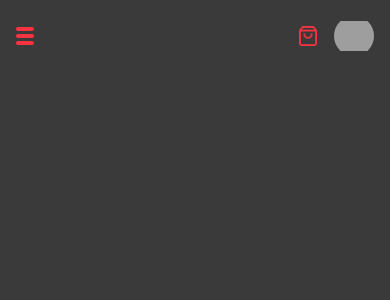
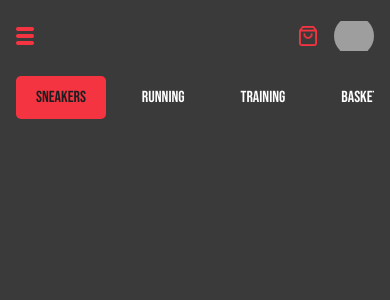
Before and after one commit to TidbitsJS/ReactNative-Kits, a React Native app in the folder shoes/: screen /Home in a window 390 px wide. Shown: the top 300 px of the page. Built offline with nearby package versions, Linux system fonts and the light colour scheme; grey boxes are pictures that could not be loaded.

Commit message:
shoes filters

```diff
--- a/shoes/screens/Home.js
+++ b/shoes/screens/Home.js
@@ -1,15 +1,21 @@
-import React from "react";
+import React, { useState } from "react";
 import { View, Text, SafeAreaView, Image } from "react-native";
-import { TouchableOpacity } from "react-native-gesture-handler";
+import { FlatList, TouchableOpacity } from "react-native-gesture-handler";
 
 import { COLORS, FONT, icons, images, SIZES } from "../constants";
 import FocusedStatusBar from "../utils/FocusedStatusBar";
 
+const filters = ["Sneakers", "Running", "Training", "Basketball"];
+
 const Home = () => {
+  const [activeFilter, setActiveFilter] = useState(filters[0]);
+
   return (
     <SafeAreaView style={{ flex: 1, backgroundColor: COLORS.tertiary }}>
       <FocusedStatusBar backgroundColor={COLORS.tertiary} />
+
       <View style={{ flex: 1, padding: SIZES.medium }}>
+        {/* Home Header Start */}
         <View
           style={{
             flexDirection: "row",
@@ -49,6 +55,42 @@ const Home = () => {
             </TouchableOpacity>
           </View>
         </View>
+        {/* Home Header End */}
+
+        {/* Home Filter Start */}
+        <View style={{ marginVertical: SIZES.large }}>
+          <FlatList
+            data={filters}
+            keyExtractor={(item) => item}
+            renderItem={({ item, index }) => (
+              <TouchableOpacity
+                style={{
+                  paddingVertical: SIZES.base,
+                  paddingHorizontal: SIZES.large,
+                  borderRadius: SIZES.small / 2,
+                  backgroundColor:
+                    activeFilter === item ? COLORS.primary : COLORS.tertiary,
+                  marginRight: index !== filters.length - 1 ? SIZES.medium : 0,
+                }}
+                onPress={() => setActiveFilter(item)}
+              >
+                <Text
+                  style={{
+                    fontFamily: FONT.bebasNeue,
+                    textTransform: "uppercase",
+                    fontSize: SIZES.medium,
+                    color:
+                      activeFilter === item ? COLORS.secondary : COLORS.white,
+                  }}
+                >
+                  {item}
+                </Text>
+              </TouchableOpacity>
+            )}
+            horizontal
+          />
+        </View>
+        {/* Home Filter End */}
       </View>
     </SafeAreaView>
   );
```
